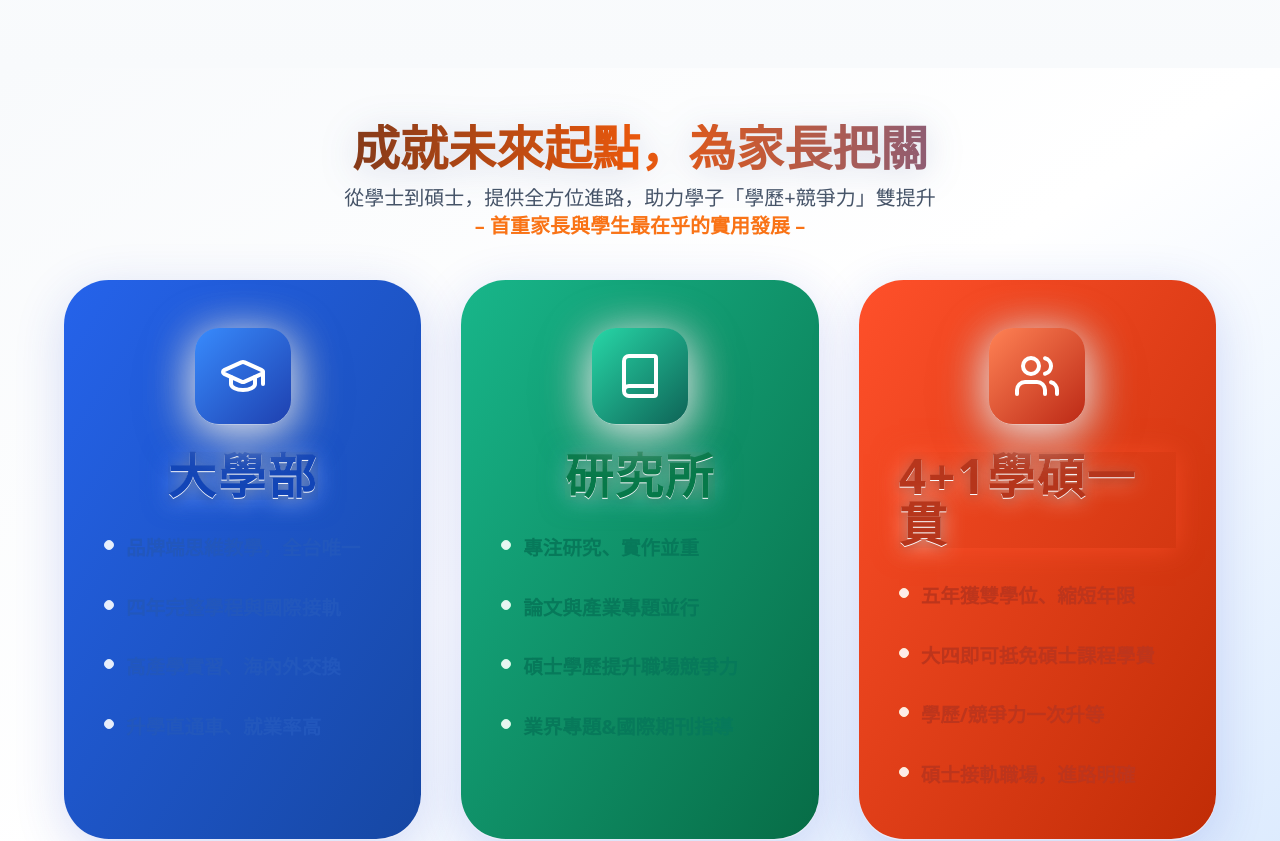
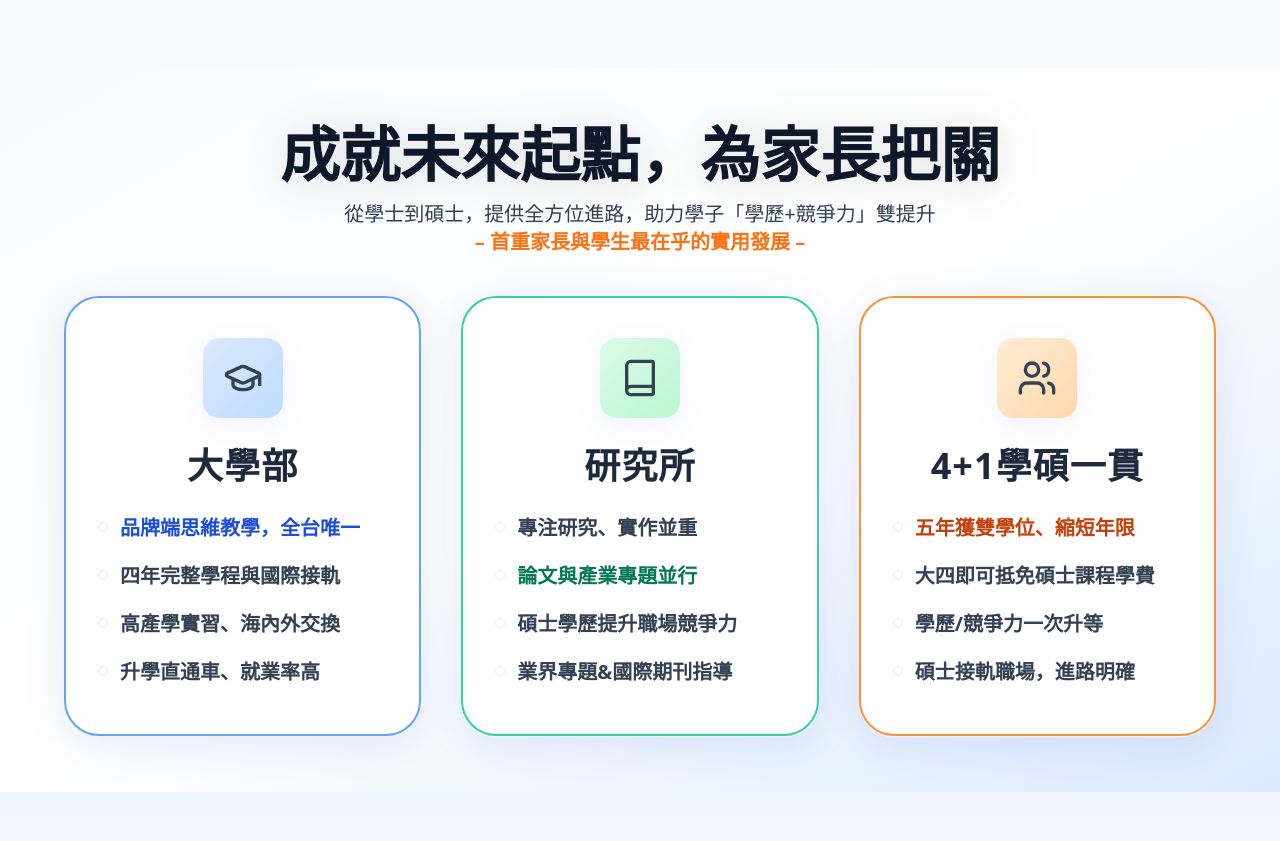
Before and after one commit to Marais131/Marketing-web, a React (Vite) app: page / in a window 1280 px wide. Shown: the part 2280-3121 px from the top of the page. Built offline with nearby package versions, Linux system fonts and the light colour scheme.

Commit message:
Fix: Improve text color contrast in AdmissionHighlight
Adjust AdmissionHighlight card text colors to improve readability and visual distinction.

```diff
--- a/src/components/AdmissionHighlight.tsx
+++ b/src/components/AdmissionHighlight.tsx
@@ -6,40 +6,64 @@ const highlights = [
   {
     icon: GraduationCap,
     title: "大學部",
-    bg: "bg-gradient-to-br from-[#2563eb] to-[#1647a3]", // 更明顯藍底
-    iconBg: "bg-gradient-to-br from-[#388bfd] to-[#1e40af]", // 同時加強icon背景
-    titleColor: "text-[#1346b8]", // 以深藍強顯
-    shadow: "shadow-[0_2px_24px_#2563eb99]", // 對主標題用色陰影
-    bulletColor: "text-[#19498e] font-bold",
+    border: "border-blue-400",
+    iconBg: "bg-gradient-to-br from-blue-100 to-blue-200",
+    iconRing: "ring-2 ring-blue-400/60",
+    text: "text-slate-800",
+    bullet: "text-slate-700",
+    accent: "text-blue-700",
   },
   {
     icon: Book,
     title: "研究所",
-    bg: "bg-gradient-to-br from-[#18b68a] to-[#076c46]", // 更飽和綠底
-    iconBg: "bg-gradient-to-br from-[#27d7a7] to-[#0e6356]",
-    titleColor: "text-[#077a4a]",
-    shadow: "shadow-[0_2px_24px_#08987e99]",
-    bulletColor: "text-[#10745a] font-bold",
+    border: "border-emerald-400",
+    iconBg: "bg-gradient-to-br from-green-100 to-green-200",
+    iconRing: "ring-2 ring-emerald-400/60",
+    text: "text-slate-800",
+    bullet: "text-slate-700",
+    accent: "text-emerald-700",
   },
   {
     icon: Users,
     title: "4+1學碩一貫",
-    bg: "bg-gradient-to-br from-[#ff502a] to-[#c02c06]",
-    iconBg: "bg-gradient-to-br from-[#ff8255] to-[#bc2915]",
-    titleColor: "text-[#b7361c]",
-    shadow: "shadow-[0_2px_24px_#ff502a99]",
-    bulletColor: "text-[#b8231d] font-bold",
+    border: "border-orange-400",
+    iconBg: "bg-gradient-to-br from-orange-100 to-orange-200",
+    iconRing: "ring-2 ring-orange-400/60",
+    text: "text-slate-800",
+    bullet: "text-slate-700",
+    accent: "text-orange-700",
   }
+];
+
+const points = [
+  [
+    "品牌端思維教學，全台唯一",
+    "四年完整學程與國際接軌",
+    "高產學實習、海內外交換",
+    "升學直通車、就業率高"
+  ],
+  [
+    "專注研究、實作並重",
+    "論文與產業專題並行",
+    "碩士學歷提升職場競爭力",
+    "業界專題&國際期刊指導"
+  ],
+  [
+    "五年獲雙學位、縮短年限",
+    "大四即可抵免碩士課程學費",
+    "學歷/競爭力一次升等",
+    "碩士接軌職場，進路明確"
+  ]
 ];
 
 const AdmissionHighlight = () => (
   <section className="relative py-14 bg-gradient-to-br from-slate-50 via-white to-blue-100 overflow-hidden">
     <div className="container mx-auto px-4">
       <div className="text-center mb-10">
-        <h2 className="text-4xl md:text-5xl font-black mb-3 bg-gradient-to-r from-slate-900 via-orange-600 to-blue-600 bg-clip-text text-transparent drop-shadow-[0_4px_18px_rgba(32,56,126,.18)]">
+        <h2 className="text-5xl md:text-6xl font-black mb-4 text-slate-900 drop-shadow-[0_4px_20px_rgba(40,40,40,0.15)]">
           成就未來起點，為家長把關
         </h2>
-        <p className="text-lg md:text-xl text-slate-600 max-w-2xl mx-auto leading-relaxed">
+        <p className="text-lg md:text-xl text-slate-700 max-w-2xl mx-auto leading-relaxed">
           從學士到碩士，提供全方位進路，助力學子「學歷+競爭力」雙提升<br />
           <span className="font-semibold text-orange-500">– 首重家長與學生最在乎的實用發展 –</span>
         </p>
@@ -48,70 +72,55 @@ const AdmissionHighlight = () => (
         {highlights.map((item, i) => (
           <Card
             key={i}
-            className={`${item.bg} rounded-[2.8rem] shadow-2xl border-0 transition-all duration-300 min-h-[470px] flex flex-col items-center justify-start`}
-            style={{ boxShadow: "0 12px 50px 0 rgba(40,64,205,0.18), 0 1.5px 0 #fff" }}
+            className={`
+              bg-white
+              ${item.border}
+              border-2
+              rounded-[2.2rem]
+              shadow-xl
+              flex flex-col items-center
+              transition-transform duration-300 min-h-[440px]
+              hover:scale-105
+            `}
+            style={{ boxShadow: "0 8px 40px 0 rgba(40,64,205,0.11), 0 1.5px 0 #fff" }}
           >
-            <CardContent className="w-full flex-1 flex flex-col items-center pt-12 px-10 pb-12">
-              {/* Icon Block (雙重陰影 + 更大圓角) */}
+            <CardContent className="w-full flex-1 flex flex-col items-center pt-10 pb-10 px-8">
+              {/* Icon Block with color shadow */}
               <div
-                className={`w-24 h-24 ${item.iconBg} rounded-3xl flex items-center justify-center mb-7 mx-auto`}
+                className={`
+                  w-20 h-20 ${item.iconBg} ${item.iconRing}
+                  rounded-2xl flex items-center justify-center mb-7 mx-auto shadow-lg
+                `}
                 style={{
-                  filter: "drop-shadow(0 8px 24px rgba(0,0,0,0.21)) drop-shadow(0 0px 0 #fff7)",
-                  boxShadow: "0 8px 44px 0 #ffffffcc, 0 .5px 0 #fff7"
+                  boxShadow: "0 6px 28px 0 #526bfa18, 0 .5px 0 #fff7"
                 }}
               >
-                <item.icon className="w-12 h-12 text-white" />
+                <item.icon className="w-10 h-10 text-slate-700" />
               </div>
-              {/* Title (大字/粗體/主題色/深陰影) */}
+              {/* Title */}
               <div
-                className={`font-extrabold text-4xl md:text-5xl mb-8 ${item.titleColor} ${item.shadow}`}
+                className={`font-extrabold text-3xl md:text-4xl mb-6 ${item.text} transition-colors`}
                 style={{
-                  letterSpacing: "0.04em",
-                  textShadow: "0 4px 22px #fff8, 0 .5px 0 #f9fafd, 0 2px 12px #0004"
+                  letterSpacing: "0.03em",
+                  textShadow: "0 2px 12px #fff6, 0 .5px 0 #f9fafc"
                 }}
               >
                 {item.title}
               </div>
-              {/* Points (明顯主色/粗體/大字) */}
-              <ul className="w-full text-left space-y-7">
-                {[
-                  "品牌端思維教學，全台唯一",
-                  "四年完整學程與國際接軌",
-                  "高產學實習、海內外交換",
-                  "升學直通車、就業率高"
-                ].map((p, idx) =>
-                  i === 0 ? (
-                    <li key={idx} className="flex items-start gap-3 text-[1.22rem] leading-relaxed font-[650] text-[#2257bc]">
-                      <span className="w-2.5 h-2.5 mt-2 rounded-full bg-white/90 flex-shrink-0 border border-blue-100"></span>
-                      <span>{p}</span>
-                    </li>
-                  ) : null
-                )}
-                {[
-                  "專注研究、實作並重",
-                  "論文與產業專題並行",
-                  "碩士學歷提升職場競爭力",
-                  "業界專題&國際期刊指導"
-                ].map((p, idx) =>
-                  i === 1 ? (
-                    <li key={idx} className="flex items-start gap-3 text-[1.22rem] leading-relaxed font-[670] text-[#07795a]">
-                      <span className="w-2.5 h-2.5 mt-2 rounded-full bg-white/90 flex-shrink-0 border border-emerald-100"></span>
-                      <span>{p}</span>
-                    </li>
-                  ) : null
-                )}
-                {[
-                  "五年獲雙學位、縮短年限",
-                  "大四即可抵免碩士課程學費",
-                  "學歷/競爭力一次升等",
-                  "碩士接軌職場，進路明確"
-                ].map((p, idx) =>
-                  i === 2 ? (
-                    <li key={idx} className="flex items-start gap-3 text-[1.22rem] leading-relaxed font-[670] text-[#bd351c]">
-                      <span className="w-2.5 h-2.5 mt-2 rounded-full bg-white/90 flex-shrink-0 border border-orange-100"></span>
-                      <span>{p}</span>
-                    </li>
-                  ) : null
+              {/* Points */}
+              <ul className="w-full text-left space-y-5 mt-1">
+                {points[i].map((p, idx) =>
+                  <li key={idx} className={`flex items-start gap-3 text-lg md:text-xl leading-relaxed font-bold ${item.bullet}`}>
+                    <span className={`w-2.5 h-2.5 mt-2 rounded-full
+                        ${item.accent} bg-opacity-80 bg-opacity-30 flex-shrink-0 border border-gray-200`}
+                          style={{ background: "white" }}
+                        ></span>
+                    <span>
+                      {p.includes("品牌") || p.includes("雙學位") || p.includes("論文")
+                        ? <span className={item.accent}>{p}</span>
+                        : p}
+                    </span>
+                  </li>
                 )}
               </ul>
             </CardContent>
```
